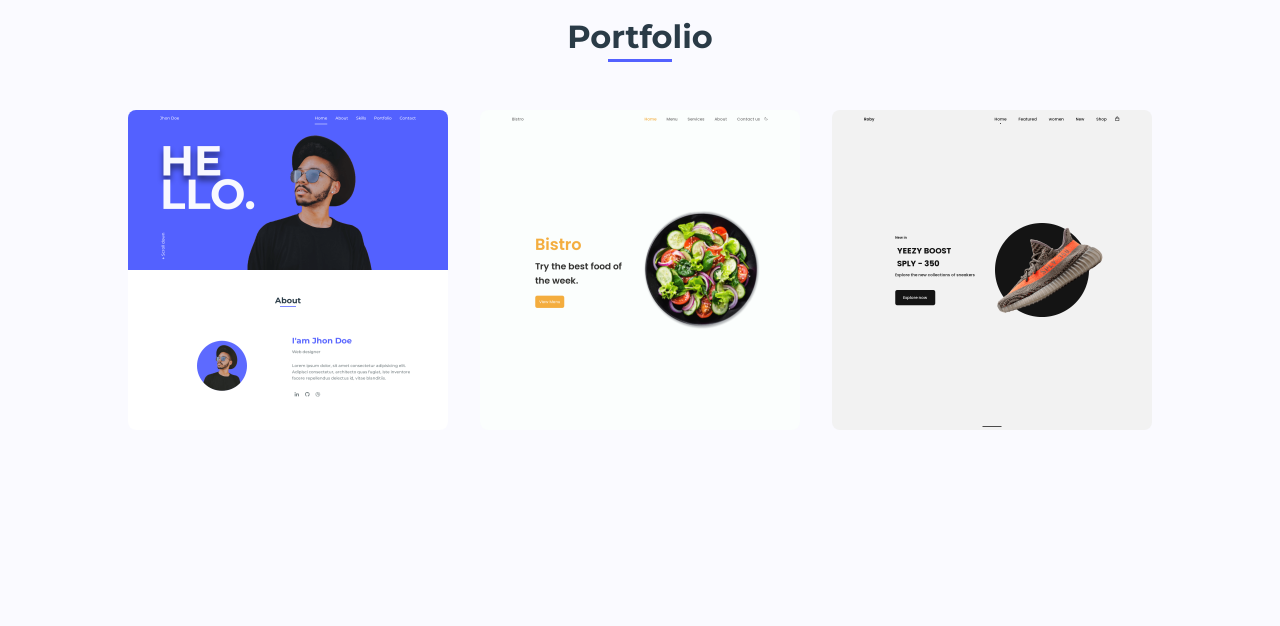
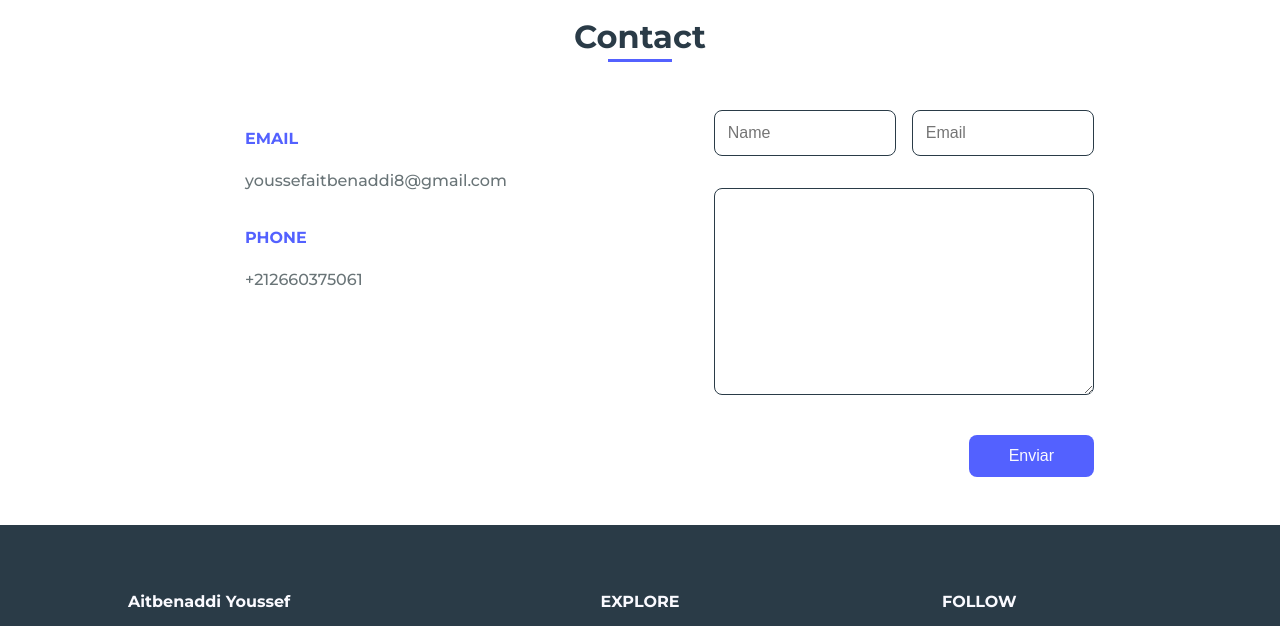
Before and after one commit to sayprob/websitesayprob, a plain HTML site: page index.html in a window 1280 px wide. Shown: the part 1930-2556 px from the top of the page. Drawn offline with nearby package versions, Linux system fonts and the light colour scheme.

Commit message:
Update index.html

```diff
--- a/index.html
+++ b/index.html
@@ -103,54 +103,7 @@
             </section>
 
             <!--===== PORTFOLIO =====-->
-            <section class="portfolio section" id="portfolio">
-                <h2 class="section-title">Portfolio</h2>
 
-                <div class="portfolio__container bd-grid">
-                    <div class="portfolio__img">
-                        <img src="assets/img/portfolio.png" alt="">
-
-                        <div class="portfolio__link">
-                            <a href="https://portfoliowebsitesayprob.netlify.app/" class="portfolio__link-name">View details</a>
-                        </div>
-                    </div>
-                    <div class="portfolio__img">
-                        <img src="assets/img/restauran.png" alt="">
-
-                        <div class="portfolio__link">
-                            <a href="https://restaurantwebsitesayprob.netlify.app/" class="portfolio__link-name">View details</a>
-                        </div>
-                    </div>
-                    <div class="portfolio__img">
-                        <img src="assets/img/sneakers.png" alt="">
-
-                        <div class="portfolio__link">
-                            <a href="https://sneakerswebsitesayprob.netlify.app/" class="portfolio__link-name">View details</a>
-                        </div>
-                    </div>
-                    <!-- <div class="portfolio__img">
-                        <img src="assets/img/work4.jpg" alt="">
-
-                        <div class="portfolio__link">
-                            <a href="#" class="portfolio__link-name">View details</a>
-                        </div>
-                    </div>
-                    <div class="portfolio__img">
-                        <img src="assets/img/work5.jpg" alt="">
-
-                        <div class="portfolio__link">
-                            <a href="#" class="portfolio__link-name">View details</a>
-                        </div>
-                    </div>
-                    <div class="portfolio__img">
-                        <img src="assets/img/work6.jpg" alt="">
-
-                        <div class="portfolio__link">
-                            <a href="#" class="portfolio__link-name">View details</a>
-                        </div>
-                    </div> -->
-                </div>
-            </section>
 
             <!--===== CONTACT =====-->
             <section class="contact section" id="contact">
@@ -166,7 +119,7 @@
 
                     </div>
 
-                    <!-- <form action="" class="contact__form">
+                    <form action="" class="contact__form">
                         <div class="contact__inputs">
                             <input type="text" placeholder="Name" class="contact__input">
                             <input type="mail" placeholder="Email" class="contact__input">
@@ -175,7 +128,7 @@
                         <textarea name="" id="" cols="0" rows="10" class="contact__input"></textarea>
 
                         <input type="submit" value="Enviar" class="contact__button">
-                    </form> -->
+                    </form>
                 </div>
             </section>
         </main>
```
